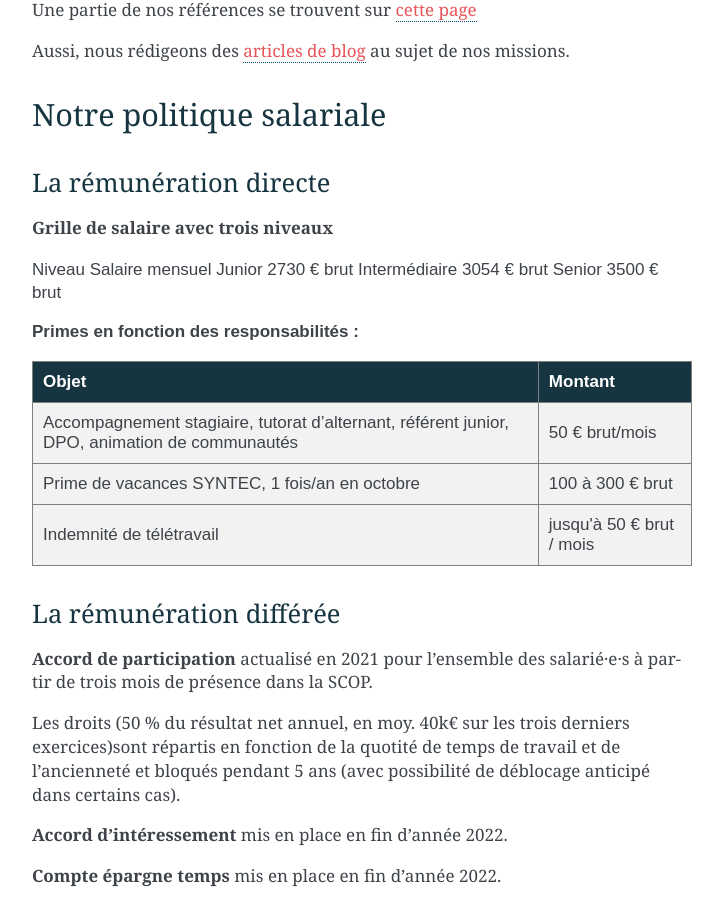
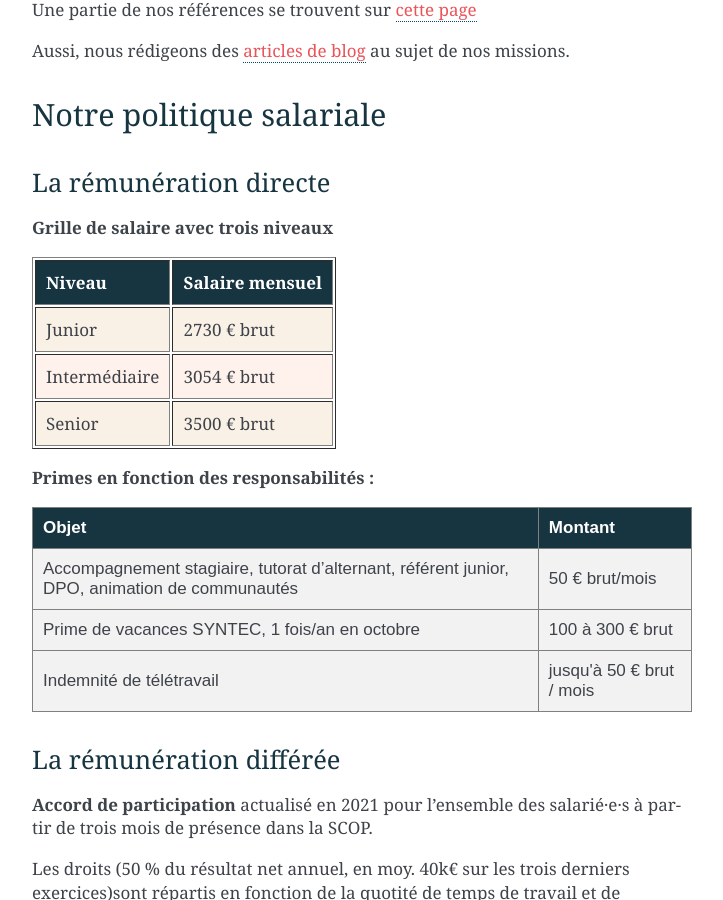
Before and after one commit to datactivist/documentation-datactivist, a Sphinx documentation site: the page built from docs/source/travailler-chez-datactivist.md, in a window 1280 px wide and 900 px high, scrolled down 2806 px. Shown: the whole window, without its empty margins (388-1111 px from the left). Built offline with Sphinx 7.4.7, drawn with Linux system fonts in a browser that asks for light colours.

Commit message:
Update travailler-chez-datactivist.md

```diff
--- a/docs/source/travailler-chez-datactivist.md
+++ b/docs/source/travailler-chez-datactivist.md
@@ -87,7 +87,7 @@ Aussi, nous rédigeons des [articles de blog](https://medium.com/datactivist) au
 
 **Grille de salaire avec trois niveaux**
 
- <mytable border="1">
+<table class="mytable" border="1">
   <thead>
     <tr>
       <th>Niveau</th>
@@ -109,6 +109,7 @@ Aussi, nous rédigeons des [articles de blog](https://medium.com/datactivist) au
     </tr>
   </tbody>
 </table>
+
 
 
 <p>
```
